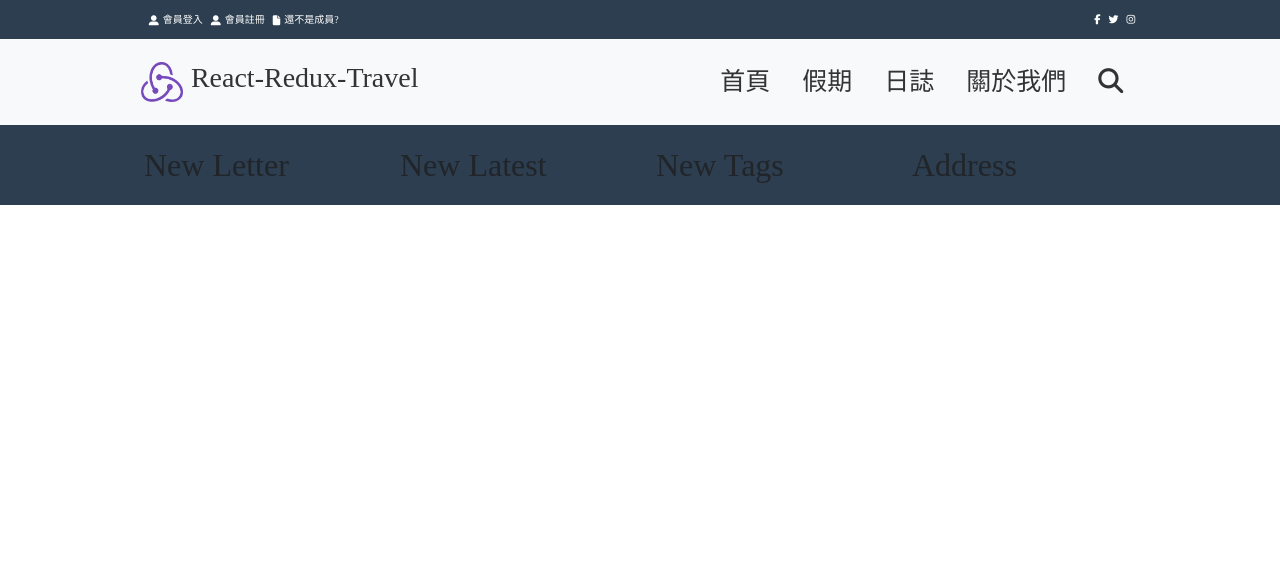
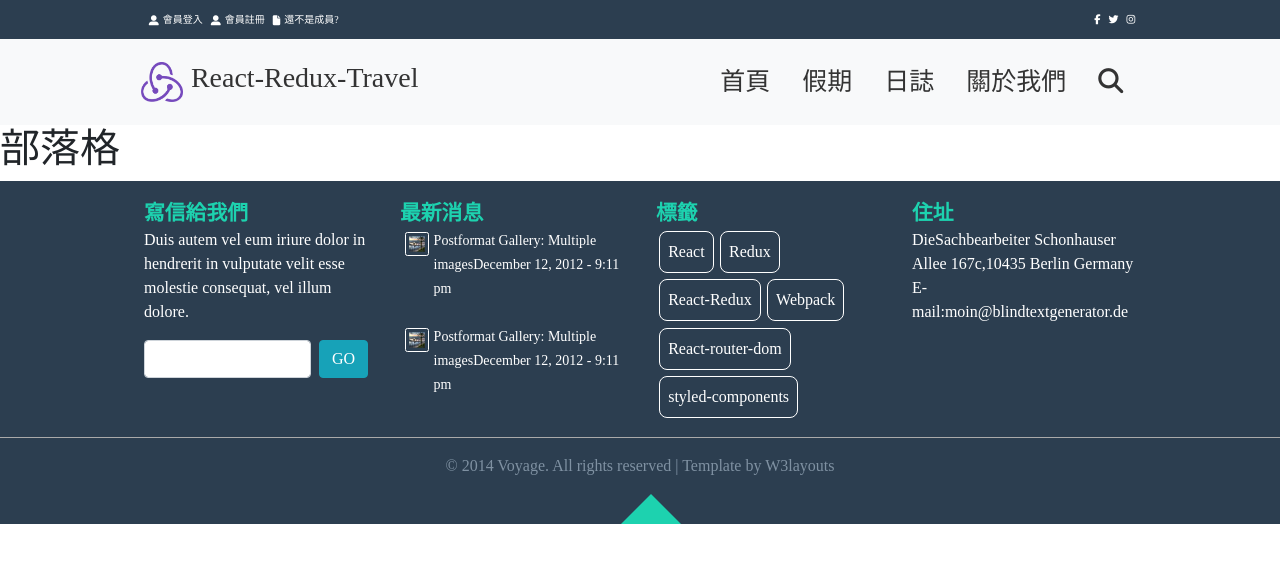
Before and after one commit to SlienceAn/react-env-webpack, a React app: page /#/blog in a window 1280 px wide. Before the commit this address led to /#/. Shown: the top 562 px of the page. Built offline with nearby package versions, Linux system fonts and the light colour scheme.

Commit message:
footer切版 & React-redux 修改

```diff
--- a/src/app.jsx
+++ b/src/app.jsx
@@ -3,11 +3,12 @@ import Header from './component/static/Header'
 import Home from './component/Home'
 import Blog from './component/Blog'
 import Footer from './component/static/Footer'
-import { HashRouter as Router, Switch, Route } from 'react-router-dom'
+import { HashRouter as Router, Switch, Route, Redirect } from 'react-router-dom'
 import { StateHome } from './redux/container'
 import { createStore } from 'redux'
 import { Provider } from 'react-redux'
 import { DataReducer } from './redux/reducer/index'
+import { CSSTransition } from 'react-transition-group'
 const store = createStore(DataReducer)
 const App = () => {
     return (
@@ -15,6 +16,7 @@ const App = () => {
             <Provider store={store}>
                 <Header />
                 <Switch>
+                    <Route exact path="/" component={StateHome} />
                     <Route exact path="/Home" component={StateHome} />
                     <Route exact path="/blog" component={Blog} />
                 </Switch>
--- a/src/assets/main.scss
+++ b/src/assets/main.scss
@@ -12,14 +12,63 @@ a {
     }
 }
 
+$btn-theme-color:#1DD2AF;
+$common-bg:#2C3E50;
+
 .common-bg {
-    background: #2C3E50;
+    background: $common-bg;
 }
+
 .w-80 {
     width: 80%;
     display: flex;
     margin: 0 auto;
 }
-.footer-header{
-    font-size:2rem;
+
+.footer-header {
+    font-size: 1.3rem;
+    color: $btn-theme-color;
+    font-weight: 700;
 }
+
+.footer-top {
+    width: 0;
+    height: 0;
+    border-style: solid;
+    border-width: 0 30px 30px 30px;
+    border-color: transparent transparent #1DD2AF transparent;
+
+    &:hover {
+        cursor: pointer;
+    }
+}
+
+.bottom-icon {
+    position: absolute;
+
+}
+
+.footer-img {
+    border: 1px solid #FFF;
+    padding: 0.2em;
+    border-radius: 0.15em;
+}
+
+.news-plc {
+    width: 15%;
+    text-align: center;
+    padding: .2rem;
+    vertical-align: text-bottom
+}
+
+.news-info {
+    width: 85%;
+}
+
+.tags {
+    padding: .5rem;
+    display: inline-block;
+    border: 1px solid #fff;
+    border-radius: .5rem;
+    margin: .2rem ;
+}
--- a/src/component/Home.js
+++ b/src/component/Home.js
@@ -48,7 +48,7 @@ const SpecialOffer = (props) => {
                 {Object.values(props).map(el =>
                     <Col>
                         <Card>
-                            <Card.Img src={el.img} alt="missing"/>
+                            <Card.Img src={el.img} alt="missing" />
                             <Card.Body>
                                 <Card.Title>{el.title}</Card.Title>
                                 <Card.Text>{el.text}</Card.Text>
@@ -68,7 +68,14 @@ const Clients = (props) => {
     )
 }
 const Home = (props) => {
-    const pos = [0, -155,-309,-464,-620,-775]
+    const pos = [
+        { pos: 0, text: 'Cruise' },
+        { pos: -155, text: 'City Breaks' },
+        { pos: -309, text: 'Honeymoon' },
+        { pos: -464, text: 'Adventure' },
+        { pos: -620, text: 'Safari' },
+        { pos: -775, text: 'Beach' }
+    ]
     return (
         <React.Fragment>
             <SlideSection bg={Slide} size="665px">
@@ -80,7 +87,10 @@ const Home = (props) => {
             <SelectPlace />
             <SpecialOffer {...props.SpecialValue} />
             <SlideSection bg={TypeImg} size="465px">
-                {pos.map(el => <HolidyType bg={TypeBg} pos={el} />)}
+                {pos.map(el => <section className="p-5">
+                    <HolidyType bg={TypeBg} pos={el.pos} />
+                    <p>{el.text}</p>
+                </section>)}
             </SlideSection>
             <Clients {...props.ClientValue} />
         </React.Fragment>
--- a/src/component/static/Footer.js
+++ b/src/component/static/Footer.js
@@ -1,26 +1,56 @@
 import React from 'react';
 import { Container } from './publicStyle'
-import { Col } from 'react-bootstrap'
+import { Col, Form, Button } from 'react-bootstrap'
+import footerImg from '../../assets/footer-latest.jpg'
 const Footer = () => {
+    const tags = ['React', 'Redux', 'React-Redux', 'Webpack', 'React-router-dom', 'styled-components']
     return (
         <footer className="w-100" style={{ background: '#2C3E50' }}>
-            <Container>
+            <Container color="#fff">
                 <Col className="p-3">
-                    <header className="footer-header">New Letter</header>
+                    <header className="footer-header">寫信給我們</header>
+                    <p>Duis autem vel eum iriure dolor in hendrerit in vulputate velit esse molestie consequat, vel illum dolore.</p>
+                    <Form className="d-flex">
+                        <Form.Control></Form.Control>
+                        <Button variant="info" className="ml-2">GO</Button>
+                    </Form>
                 </Col>
                 <Col className="p-3">
-                    <header className="footer-header">New Latest</header>
+                    <header className="footer-header">最新消息</header>
+                    <div className="d-flex">
+                        <div className="news-plc">
+                            <img src={footerImg} className="footer-img" style={{ width: '90%' }} />
+                        </div>
+                        <div className="news-info">
+                            <span style={{ fontSize: '0.875em' }}>Postformat Gallery: Multiple images</span>
+                            <span style={{ fontSize: '0.875em' }}>December 12, 2012 - 9:11 pm</span>
+                        </div>
+                    </div>
+                    <div className="d-flex mt-4">
+                        <div className="news-plc">
+                            <img src={footerImg} className="footer-img" style={{ width: '90%' }} />
+                        </div>
+                        <div className="news-info">
+                            <span style={{ fontSize: '0.875em' }}>Postformat Gallery: Multiple images</span>
+                            <span style={{ fontSize: '0.875em' }}>December 12, 2012 - 9:11 pm</span>
+                        </div>
+                    </div>
                 </Col>
                 <Col className="p-3">
-                    <header className="footer-header">New Tags</header>
+                    <header className="footer-header">標籤</header>
+                    {tags.map(el => <div className="tags">{el}</div>)}
                 </Col>
                 <Col className="p-3">
-                    <header className="footer-header">Address</header>
+                    <header className="footer-header">住址</header>
+                    <p>DieSachbearbeiter Schonhauser Allee 167c,10435 Berlin Germany E-mail:moin@blindtextgenerator.de</p>
                 </Col>
             </Container>
-            <Container>
-
-            </Container>
+            <section style={{ borderTop: '.5px solid #aaa', textAlign: 'center' }}>
+                <p className="mt-3" style={{ color: '#7F91A2' }}>© 2014 Voyage. All rights reserved | Template by W3layouts</p>
+                <div style={{ width: '3%', margin: '0 auto' }}>
+                    <div className="footer-top" />
+                </div>
+            </section>
         </footer>
     );
 }
--- a/src/component/static/publicStyle.js
+++ b/src/component/static/publicStyle.js
@@ -23,7 +23,6 @@ export const SlideSection = styled.div`
 export const HolidyType = styled.div`
     width:126px;
     min-height:126px;
-    border:1px solid;
     background-image:url(${props => props.bg});
     background-repeat:no-repeat;
     background-position:${props => props.pos}px -126px;
--- a/src/redux/action/index.js
+++ b/src/redux/action/index.js
@@ -1,9 +1,28 @@
 export const specialChange = "special_change"
-export const clientChange = "clien_change"
-
+export const clientChange = "client_change"
+export const blogChange = "blog_change"
+export const holidayChange = "holiday_change"
 export const special = () => {
     return {
         type: specialChange,
-        value: '111'
+        value: ''
     }
 }
+export const client = () => {
+    return {
+        type: specialChange,
+        value: ''
+    }
+}
+export const blog = () => {
+    return {
+        type: specialChange,
+        value: ''
+    }
+}
+export const holiday = () => {
+    return {
+        type: specialChange,
+        value: ''
+    }
+}
--- a/src/redux/reducer/index.js
+++ b/src/redux/reducer/index.js
@@ -1,17 +1,6 @@
 import { combineReducers } from 'redux'
 import { specialChange, clientChange } from '../action/index'
-import S1 from '../../assets/special-01.jpg'
-import S2 from '../../assets/special-02.jpg'
-import S3 from '../../assets/special-03.jpg'
-import S4 from '../../assets/special-04.jpg'
-const initSpecial = {
-    data: [
-        { img: S1, title: '北陸立山紅葉、合掌村兼六園楓情、名古屋魅力遊5日', text: '$39,999' },
-        { img: S2, title: '小松層楓、立山峽谷鐵道、白川鄉林道、高山古街5日', text: '$30,000' },
-        { img: S3, title: '【能登假期】秋楓帝皇‧立山紅妝‧加賀屋懷石‧溫泉名景5日', text: '$30,000' },
-        { img: S4, title: '小松魅力金澤、OUTLET古街樂購、松本城合掌村5日', text: '$30,000' },
-    ]
-}
+import { initSpecial, initClient, initBlog, initHoliday } from '../store'
 const SpecialReducer = (state = initSpecial, action) => {
     switch (action.type) {
         case specialChange:
@@ -19,15 +8,6 @@ const SpecialReducer = (state = initSpecial, action) => {
         default:
             return state
     }
-}
-const initClient = {
-    data: [
-        { img: 'http://fakeimg.pl/440x320/282828/EAE0D0/', title: '', text: '' },
-        { img: 'http://fakeimg.pl/440x320/282828/EAE0D0/', title: '', text: '' },
-        { img: 'http://fakeimg.pl/440x320/282828/EAE0D0/', title: '', text: '' },
-        { img: 'http://fakeimg.pl/440x320/282828/EAE0D0/', title: '', text: '' },
-
-    ]
 }
 const ClientReducer = (state = initClient, action) => {
     switch (action.type) {
@@ -37,7 +17,22 @@ const ClientReducer = (state = initClient, action) => {
             return state
     }
 }
+
+const BlogReducer = (state = initBlog, action) => {
+    switch (action.type) {
+        default:
+            return state
+    }
+}
+const HolidayReducer = (state = initHoliday, action) => {
+    switch (action.type) {
+        default:
+            return state
+    }
+}
 export const DataReducer = combineReducers({
     SpecialReducer,
-    ClientReducer
+    ClientReducer,
+    BlogReducer,
+    HolidayReducer
 })
--- /dev/null
+++ b/src/redux/store.js
@@ -0,0 +1,31 @@
+import S1 from '../assets/special-01.jpg'
+import S2 from '../assets/special-02.jpg'
+import S3 from '../assets/special-03.jpg'
+import S4 from '../assets/special-04.jpg'
+
+export const initSpecial = {
+    data: [
+        { img: S1, title: '北陸立山紅葉、合掌村兼六園楓情、名古屋魅力遊5日', text: '$39,999' },
+        { img: S2, title: '小松層楓、立山峽谷鐵道、白川鄉林道、高山古街5日', text: '$30,000' },
+        { img: S3, title: '【能登假期】秋楓帝皇‧立山紅妝‧加賀屋懷石‧溫泉名景5日', text: '$30,000' },
+        { img: S4, title: '小松魅力金澤、OUTLET古街樂購、松本城合掌村5日', text: '$30,000' },
+    ]
+}
+
+export const initClient = {
+    data: [
+        { img: 'http://fakeimg.pl/440x320/282828/EAE0D0/', title: '', text: '' },
+        { img: 'http://fakeimg.pl/440x320/282828/EAE0D0/', title: '', text: '' },
+        { img: 'http://fakeimg.pl/440x320/282828/EAE0D0/', title: '', text: '' },
+        { img: 'http://fakeimg.pl/440x320/282828/EAE0D0/', title: '', text: '' },
+
+    ]
+}
+
+export const initBlog = {
+    data: []
+}
+
+export const initHoliday = {
+    data: []
+}
--- a/webpack.server.js
+++ b/webpack.server.js
@@ -1,2 +1,3 @@
 //建立伺服器端檔案，產生HTML
 const path = require('path')
+const nodeExternals=require('webpack-node-externals')
```
Also changed, not shown: src/component/About.js (added, +11 -0 lines), src/component/Holiday.js (added, +11 -0 lines), src/assets/footer-latest.jpg (added), src/assets/to-top.png (added), 1 other file (tests, documents, lock files or other folders).
